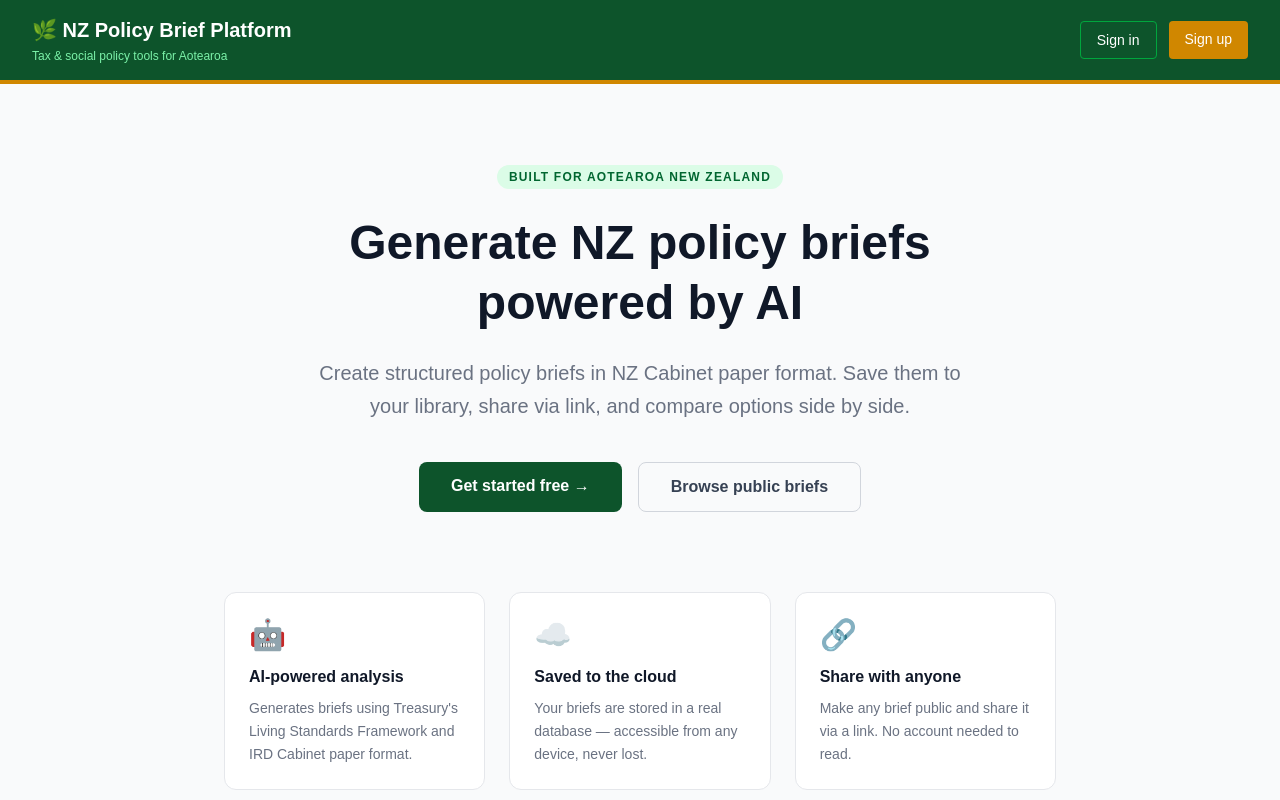
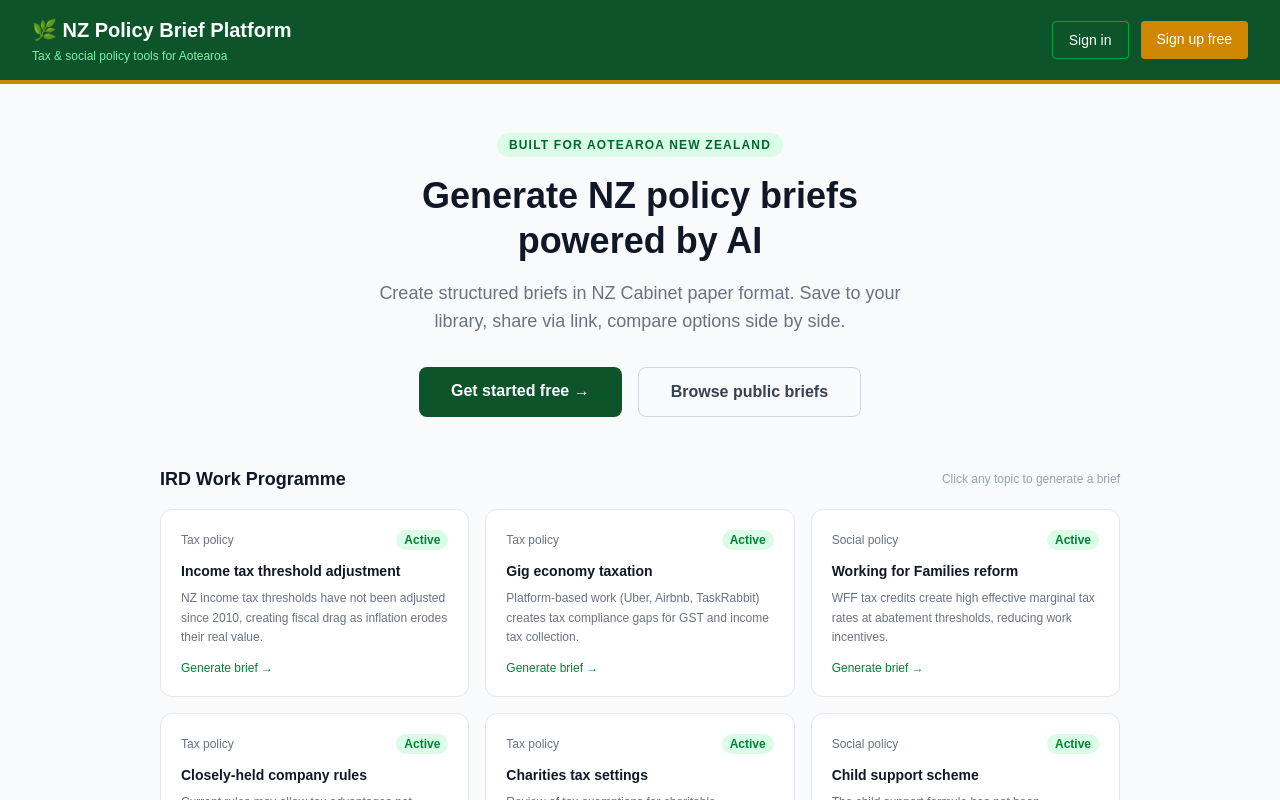
Before and after one commit to manni772/policy-brief-platform, a Next.js app: page / in a window 1280 px wide. Shown: the top 800 px of the page. Built offline with nearby package versions, Linux system fonts and the light colour scheme.

Commit message:
Add IRD work programme to home page

```diff
--- a/app/page.tsx
+++ b/app/page.tsx
@@ -1,49 +1,80 @@
 import Link from 'next/link'
+
+const topics = [
+  { title: 'Income tax threshold adjustment', area: 'Tax policy', status: 'Active', desc: 'NZ income tax thresholds have not been adjusted since 2010, creating fiscal drag as inflation erodes their real value.' },
+  { title: 'Gig economy taxation', area: 'Tax policy', status: 'Active', desc: 'Platform-based work (Uber, Airbnb, TaskRabbit) creates tax compliance gaps for GST and income tax collection.' },
+  { title: 'Working for Families reform', area: 'Social policy', status: 'Active', desc: 'WFF tax credits create high effective marginal tax rates at abatement thresholds, reducing work incentives.' },
+  { title: 'Closely-held company rules', area: 'Tax policy', status: 'Active', desc: 'Current rules may allow tax advantages not available to other business structures.' },
+  { title: 'Charities tax settings', area: 'Tax policy', status: 'Active', desc: 'Review of tax exemptions for charitable organisations and whether current settings remain fit for purpose.' },
+  { title: 'Child support scheme', area: 'Social policy', status: 'Active', desc: 'The child support formula has not been comprehensively reviewed since the 1990s.' },
+  { title: 'Student loan interest settings', area: 'Social policy', status: 'Active', desc: 'Interest-free student loans for NZ-based borrowers — review of settings and fiscal sustainability.' },
+  { title: 'Bright-line test for property', area: 'Tax policy', status: 'Recent change', desc: 'Reduced from 10 years to 2 years in 2024 — ongoing monitoring of housing market impacts.' },
+  { title: 'Interest deductibility for rental', area: 'Tax policy', status: 'Recent change', desc: 'Interest deductibility for residential rental properties reinstated in 2024 after being restricted in 2021.' },
+  { title: 'Minimum wage settings', area: 'Social policy', status: 'Active', desc: 'Annual review of minimum wage and its interaction with Working for Families and the tax-transfer system.' },
+  { title: 'Digital services taxation', area: 'Tax policy', status: 'Active', desc: 'OECD-led work on ensuring multinational digital companies pay tax where they earn revenue.' },
+  { title: 'Land value tax feasibility', area: 'Tax policy', status: 'Under consideration', desc: 'Exploratory work on whether a land value tax could improve housing affordability and productive investment.' },
+]
+
+const statusColors: Record<string, string> = {
+  'Active': 'bg-green-100 text-green-700',
+  'Recent change': 'bg-amber-100 text-amber-700',
+  'Under consideration': 'bg-purple-100 text-purple-700',
+}
 
 export default function Home() {
   return (
     <main className="min-h-screen bg-gray-50">
-      <nav className="bg-green-900 border-b-4 border-yellow-600 px-8 py-4 flex items-center justify-between">
+      <nav className="bg-green-900 border-b-4 border-yellow-600 px-8 py-4 flex items-center justify-between flex-wrap gap-3">
         <div>
           <h1 className="text-white font-bold text-xl">🌿 NZ Policy Brief Platform</h1>
           <p className="text-green-300 text-xs mt-1">Tax & social policy tools for Aotearoa</p>
         </div>
         <div className="flex gap-3">
-          <Link href="/login" className="text-white text-sm px-4 py-2 rounded border border-green-600 hover:bg-green-800">
-            Sign in
-          </Link>
-          <Link href="/signup" className="text-white text-sm px-4 py-2 rounded bg-yellow-600 hover:bg-yellow-700">
-            Sign up
-          </Link>
+          <Link href="/login" className="text-white text-sm px-4 py-2 rounded border border-green-600 hover:bg-green-800">Sign in</Link>
+          <Link href="/signup" className="text-white text-sm px-4 py-2 rounded bg-yellow-600 hover:bg-yellow-700">Sign up free</Link>
         </div>
       </nav>
 
-      <div className="max-w-4xl mx-auto px-8 py-20 text-center">
-        <div className="inline-block bg-green-100 text-green-800 text-xs font-semibold px-3 py-1 rounded-full mb-6 tracking-widest uppercase">
-          Built for Aotearoa New Zealand
-        </div>
-        <h2 className="text-5xl font-bold text-gray-900 mb-6 leading-tight">
-          Generate NZ policy briefs<br />powered by AI
-        </h2>
-        <p className="text-xl text-gray-500 mb-10 max-w-2xl mx-auto leading-relaxed">
-          Create structured policy briefs in NZ Cabinet paper format. Save them to your library, share via link, and compare options side by side.
-        </p>
+      <div className="max-w-5xl mx-auto px-8 py-12">
+        <div className="text-center mb-12">
+          <div className="inline-block bg-green-100 text-green-800 text-xs font-semibold px-3 py-1 rounded-full mb-4 tracking-widest uppercase">Built for Aotearoa New Zealand</div>
+          <h2 className="text-4xl font-bold text-gray-900 mb-4 leading-tight">Generate NZ policy briefs<br />powered by AI</h2>
+          <p className="text-lg text-gray-500 mb-8 max-w-xl mx-auto">Create structured briefs in NZ Cabinet paper format. Save to your library, share via link, compare options side by side.</p>
           <div className="flex gap-4 justify-center flex-wrap">
-          <Link href="/signup" className="bg-green-900 text-white px-8 py-3 rounded-lg font-semibold hover:bg-green-800 transition">
-            Get started free →
-          </Link>
-          <Link href="/briefs" className="border border-gray-300 text-gray-700 px-8 py-3 rounded-lg font-semibold hover:bg-gray-100 transition">
-            Browse public briefs
-          </Link>
+            <Link href="/signup" className="bg-green-900 text-white px-8 py-3 rounded-lg font-semibold hover:bg-green-800 transition">Get started free →</Link>
+            <Link href="/briefs" className="border border-gray-300 text-gray-700 px-8 py-3 rounded-lg font-semibold hover:bg-gray-100 transition">Browse public briefs</Link>
           </div>
         </div>
 
-      <div className="max-w-4xl mx-auto px-8 pb-20 grid grid-cols-1 md:grid-cols-3 gap-6">
+        <div className="mb-4 flex items-center justify-between">
+          <h3 className="text-lg font-bold text-gray-900">IRD Work Programme</h3>
+          <span className="text-xs text-gray-400">Click any topic to generate a brief</span>
+        </div>
+
+        <div className="grid grid-cols-1 md:grid-cols-2 lg:grid-cols-3 gap-4">
+          {topics.map(topic => (
+            <Link
+              key={topic.title}
+              href={`/signup?topic=${encodeURIComponent(topic.title)}`}
+              className="bg-white rounded-xl border border-gray-200 p-5 hover:border-green-400 hover:shadow-sm transition block"
+            >
+              <div className="flex items-center justify-between mb-3">
+                <span className="text-xs font-medium text-gray-500">{topic.area}</span>
+                <span className={`text-xs font-semibold px-2 py-0.5 rounded-full ${statusColors[topic.status]}`}>{topic.status}</span>
+              </div>
+              <h4 className="font-semibold text-gray-900 mb-2 text-sm leading-snug">{topic.title}</h4>
+              <p className="text-xs text-gray-500 leading-relaxed">{topic.desc}</p>
+              <div className="mt-3 text-xs text-green-700 font-medium">Generate brief →</div>
+            </Link>
+          ))}
+        </div>
+
+        <div className="grid grid-cols-1 md:grid-cols-3 gap-6 mt-12">
           {[
             { icon: '🤖', title: 'AI-powered analysis', desc: 'Generates briefs using Treasury\'s Living Standards Framework and IRD Cabinet paper format.' },
-          { icon: '☁️', title: 'Saved to the cloud', desc: 'Your briefs are stored in a real database — accessible from any device, never lost.' },
-          { icon: '🔗', title: 'Share with anyone', desc: 'Make any brief public and share it via a link. No account needed to read.' },
-        ].map((f) => (
+            { icon: '☁️', title: 'Saved to the cloud', desc: 'Your briefs stored in a real database — accessible from any device, never lost.' },
+            { icon: '🔗', title: 'Share with anyone', desc: 'Make any brief public and share via a link. No account needed to read.' },
+          ].map(f => (
             <div key={f.title} className="bg-white rounded-xl border border-gray-200 p-6">
               <div className="text-3xl mb-3">{f.icon}</div>
               <h3 className="font-semibold text-gray-900 mb-2">{f.title}</h3>
@@ -51,6 +82,7 @@ export default function Home() {
             </div>
           ))}
         </div>
+      </div>
     </main>
   )
 }
```
Lines whose indentation alone changed are shown as unchanged.
